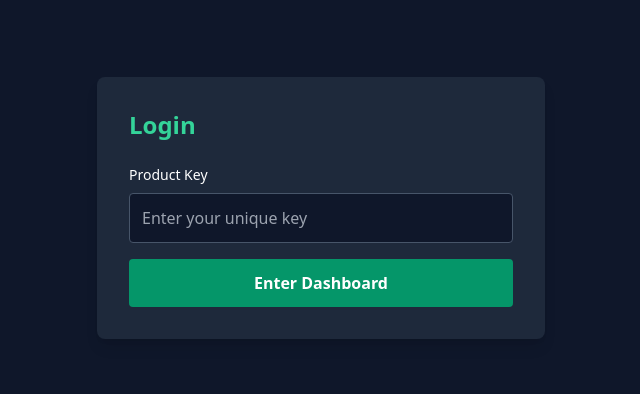
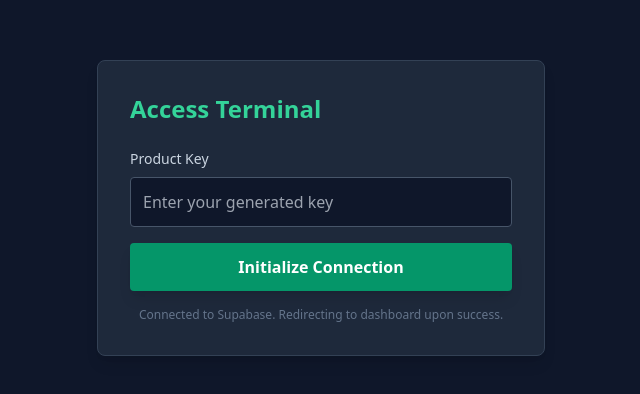
Before and after one commit to alcholistic/iwebsite, a Next.js app: page /login in a window 1280 px wide. Shown: the part 192-586 px from the top of the page, without its empty margins (319-959 px from the left). Built offline with nearby package versions, Linux system fonts and the light colour scheme; no server answers.

Commit message:
Integrate Supabase for login key validation
Updated login functionality to include Supabase integration for key validation and improved UI elements.

```diff
--- a/src/app/login/page.js
+++ b/src/app/login/page.js
@@ -1,42 +1,84 @@
 // src/app/login/page.js
 'use client';
 
-import { useState } from 'react';
+import { useState, useEffect } from 'react';
 import { useRouter } from 'next/navigation';
+
+// Import Supabase Client (Make sure you have this installed: npm install @supabase/supabase-js)
+import { createClient } from '@supabase/supabase-js';
+
+// --- CONFIGURATION ---
+// Replace these with your actual Supabase URL and Anon Key from your Supabase Dashboard
+const SUPABASE_URL = process.env.NEXT_PUBLIC_SUPABASE_URL || 'YOUR_SUPABASE_URL';
+const SUPABASE_ANON_KEY = process.env.NEXT_PUBLIC_SUPABASE_ANON_KEY || 'YOUR_SUPABASE_ANON_KEY';
+
+const supabase = createClient(SUPABASE_URL, SUPABASE_ANON_KEY);
 
 export default function LoginPage() {
     const [key, setKey] = useState('');
+    const [loading, setLoading] = useState(false);
+    const [error, setError] = useState('');
     const router = useRouter();
 
-    const handleLogin = (e) => {
+    const handleLogin = async (e) => {
         e.preventDefault();
-        // Save the key to a cookie
-        document.cookie = `user_key=${key}; path=/; max-age=86400`; // 1 day expiry
+        setLoading(true);
+        setError('');
 
-        // Redirect to dashboard
+        // 1. Check if key exists in your Supabase table (e.g., 'products' or 'users')
+        // CHANGE 'products' TO YOUR ACTUAL TABLE NAME
+        // CHANGE 'key' TO YOUR ACTUAL COLUMN NAME
+        const { data, error: dbError } = await supabase
+            .from('products') // Assuming you have a table named 'products' with a 'key' column
+            .select('id')
+            .eq('key', key) // Match the input key
+            .single();
+
+        if (dbError || !data) {
+            setError('Invalid Key. Check your Supabase table.');
+            setLoading(false);
+            return;
+        }
+
+        // 2. Key is valid! Set the cookie and redirect.
+        document.cookie = `user_key=${key}; path=/; max-age=86400`;
+
+        // 3. Redirect to Dashboard
         router.push('/dashboard');
     };
 
     return (
         <div className="min-h-screen flex items-center justify-center bg-slate-900 text-white p-4">
-            <div className="bg-slate-800 p-8 rounded-lg shadow-lg w-full max-w-md">
-                <h1 className="text-2xl font-bold mb-6 text-emerald-400">Login</h1>
+            <div className="bg-slate-800 p-8 rounded-lg shadow-lg w-full max-w-md border border-slate-700">
+                <h1 className="text-2xl font-bold mb-6 text-emerald-400">Access Terminal</h1>
+
                 <form onSubmit={handleLogin}>
                     <div className="mb-4">
-                        <label className="block text-sm font-medium mb-2">Product Key</label>
+                        <label className="block text-sm font-medium mb-2 text-slate-300">Product Key</label>
                         <input
                             type="text"
-                            className="w-full p-3 rounded bg-slate-900 border border-slate-600 focus:border-emerald-500 focus:outline-none"
-                            placeholder="Enter your unique key"
+                            className="w-full p-3 rounded bg-slate-900 border border-slate-600 focus:border-emerald-500 focus:outline-none text-white"
+                            placeholder="Enter your generated key"
                             value={key}
                             onChange={(e) => setKey(e.target.value)}
                             required
                         />
                     </div>
-                    <button className="w-full bg-emerald-600 hover:bg-emerald-500 text-white font-bold py-3 rounded transition">
-                        Enter Dashboard
+
+                    {error && <p className="text-red-400 text-sm mb-4">{error}</p>}
+
+                    <button
+                        type="submit"
+                        disabled={loading}
+                        className="w-full bg-emerald-600 hover:bg-emerald-500 disabled:bg-emerald-800 text-white font-bold py-3 rounded transition shadow-lg"
+                    >
+                        {loading ? 'Verifying...' : 'Initialize Connection'}
                     </button>
                 </form>
+
+                <p className="text-xs text-slate-500 mt-4 text-center">
+                    Connected to Supabase. Redirecting to dashboard upon success.
+                </p>
             </div>
         </div>
     );
```
